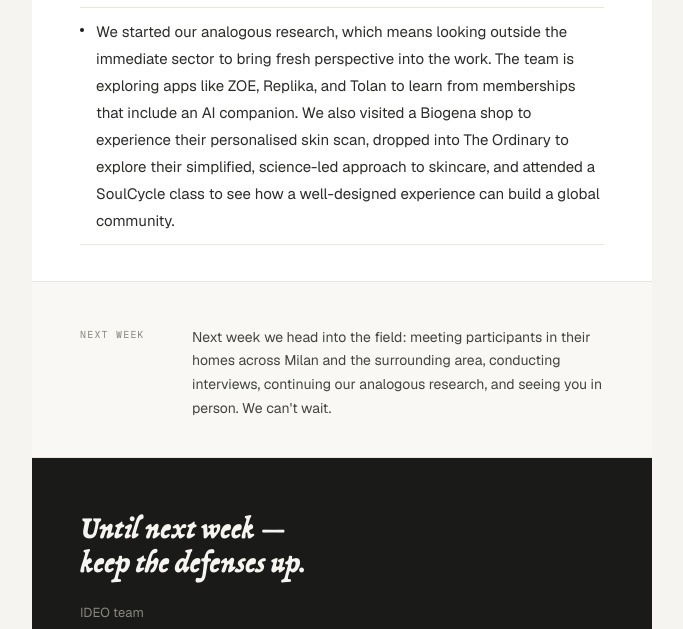
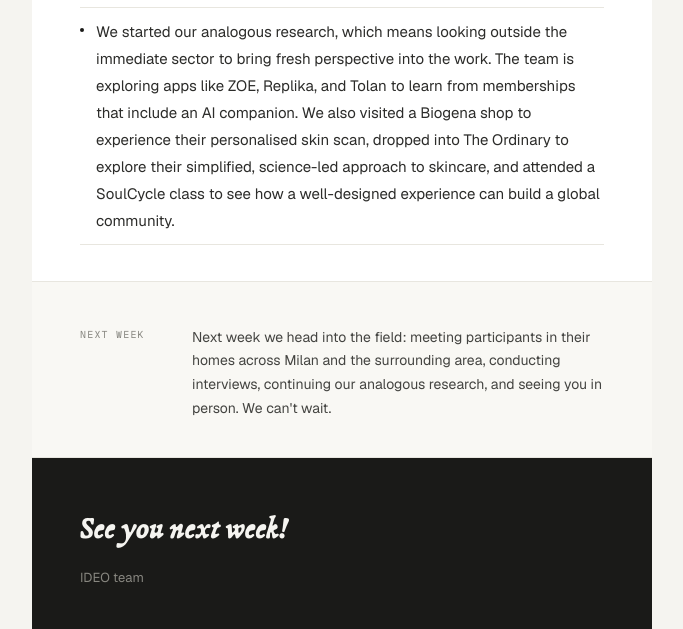
Before and after one commit to rnicolau-ideo/Soulgreen-weeklynote-, a plain HTML site: page index.html in a window 1280 px wide. Shown: the part 1272-1901 px from the top of the page, without its empty margins (298-981 px from the left). Drawn offline with nearby package versions, Linux system fonts and the light colour scheme.

Commit message:
Update index.html

```diff
--- a/index.html
+++ b/index.html
@@ -92,7 +92,7 @@
 
   <!-- GOODBYE -->
   <div class="goodbye">
-    <div class="goodbye-text">Until next week —<br>keep the defenses up.</div>
+    <div class="goodbye-text">See you next week!</div>
     <div class="goodbye-sign">IDEO team</div>
   </div>
 
```
